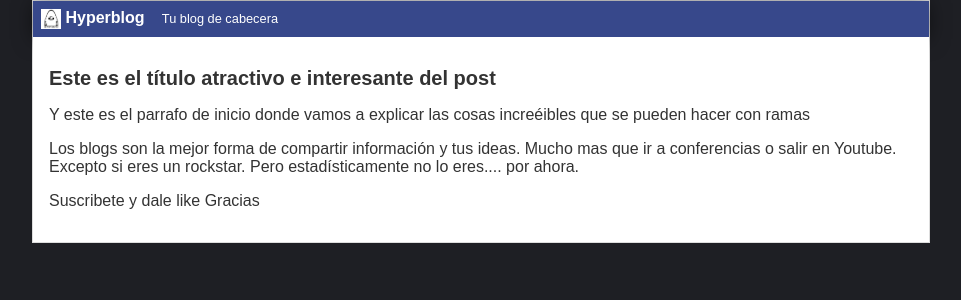
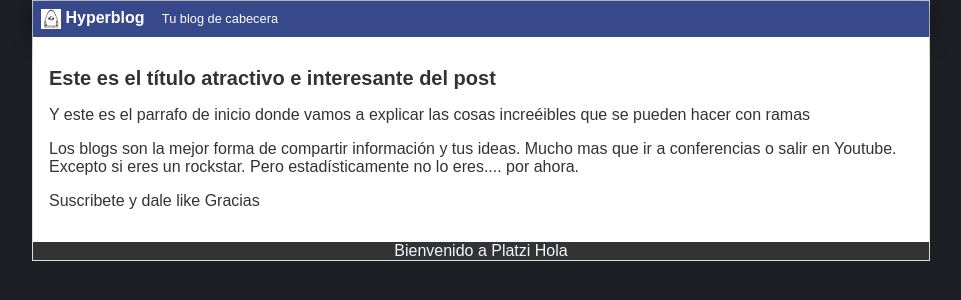
Before and after one commit to bleach717/hyperblog-1, a plain HTML site: page index.html in a window 1280 px wide. Shown: the whole page, without its empty margins (159-1120 px from the left). Drawn offline with Linux system fonts and the light colour scheme.

Commit message:
cambios footer

```diff
--- a/css/estilos.css
+++ b/css/estilos.css
@@ -50,3 +50,10 @@ body
     background: white;
     padding: 1em;
 }
+
+#footer
+{
+    background: #333;
+    color: aliceblue;
+    text-align: center;
+}
--- a/index.html
+++ b/index.html
@@ -17,6 +17,10 @@
                 <p>Los blogs son la mejor forma de compartir información y tus ideas. Mucho mas que ir a conferencias o salir en Youtube. Excepto si eres un rockstar. Pero estadísticamente no lo eres.... por ahora.</p>
                 <p>Suscribete y dale like Gracias</p>
             </div>
+
+            <div id="footer">
+                Bienvenido a Platzi Hola
+            </div>
         </div>
     </body>
 </html>
```
